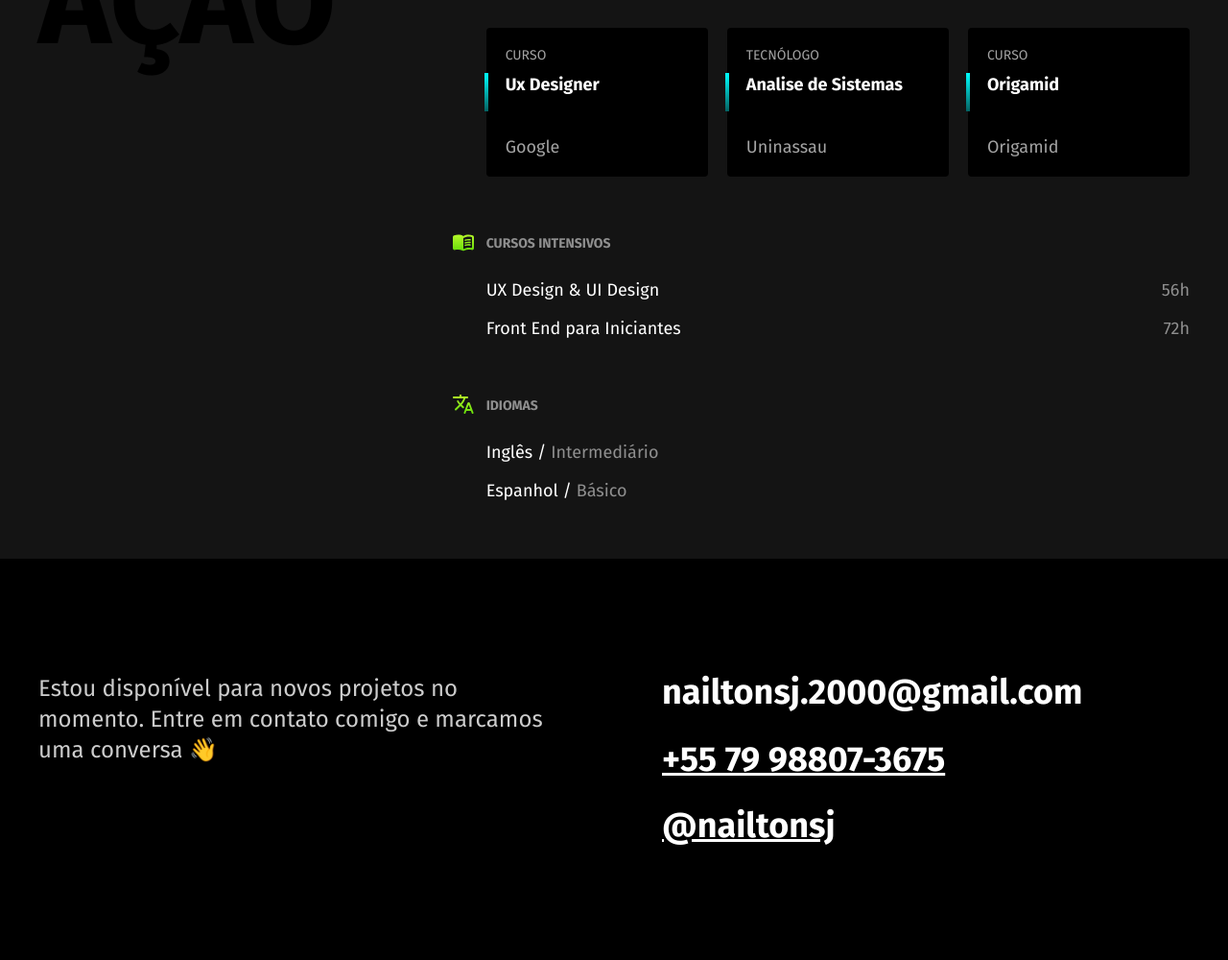
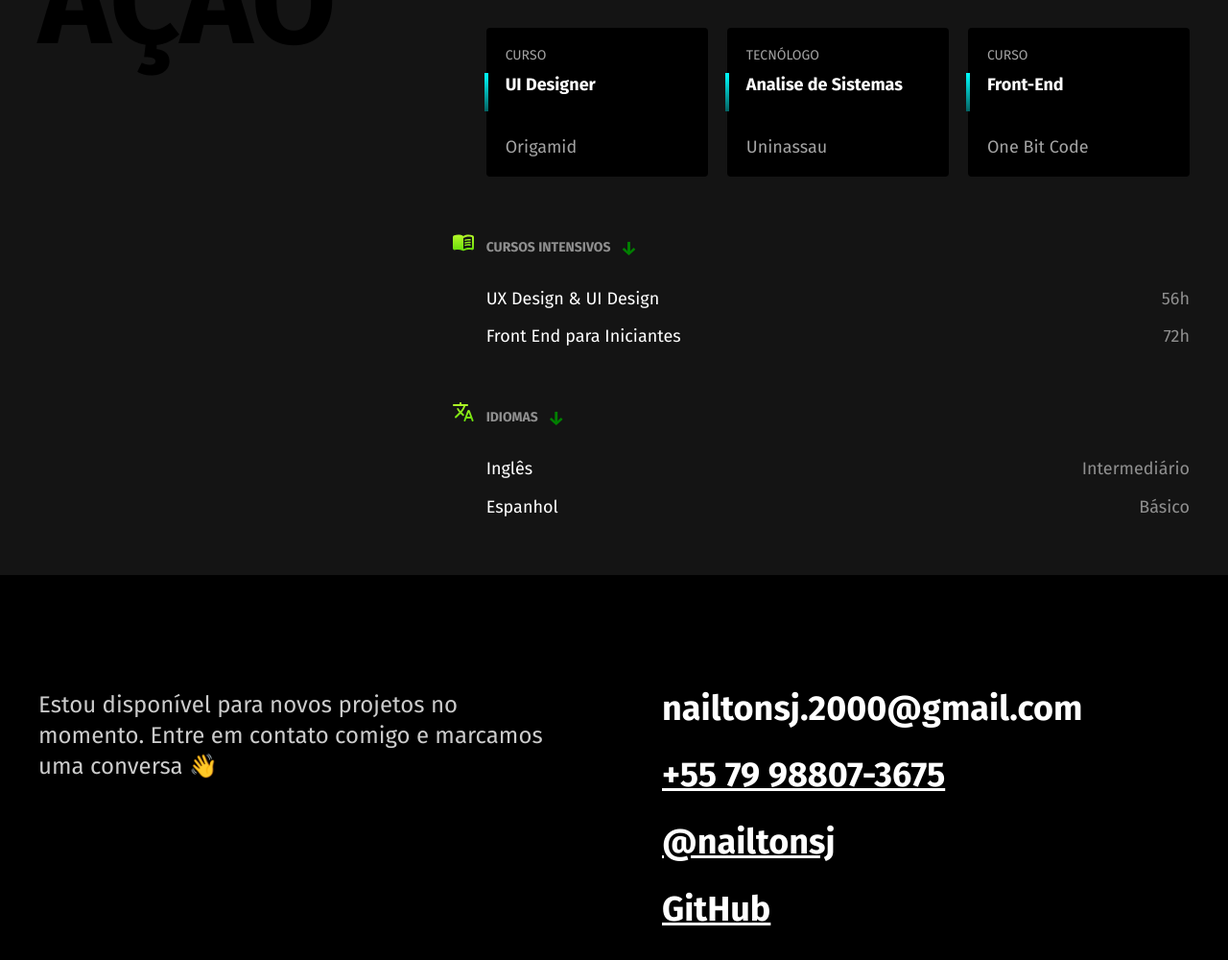
Before and after one commit to nailtonsj/portifolio, a plain HTML site: page index.html in a window 1280 px wide. Shown: the part 1457-2457 px from the top of the page at 96% size. Drawn offline with Linux system fonts and the light colour scheme.

Commit message:
Inserido um dropList formacao

```diff
--- a/css/formacao.css
+++ b/css/formacao.css
@@ -121,6 +121,10 @@
   display: flex;
   justify-content: space-between;
 }
+.idiomas li {
+  display: flex;
+  justify-content: space-between;
+}
 @media (max-width: 800px) {
   .formacao-container {
     grid-template-columns: 1fr;
@@ -138,4 +142,28 @@
     position: initial;
     margin-bottom: 10px;
   }
-} ;
+}
+.formacao-extra h3 {
+  position: relative;
+  display: flex;
+  align-items: center;
+  gap: 10px;
+}
+.formacao-extra h3::after {
+  content: "↑";
+  display: block;
+  color: green;
+  font-size: 20px;
+}
+.formacao-extra h3.ativo::after {
+  content: " ↓ ";
+  display: block;
+  color: green;
+  font-size: 20px;
+}
+.formacao-extra ul {
+  display: none;
+}
+.formacao-extra ul.ativo {
+  display: block;
+}
--- a/css/introducao.css
+++ b/css/introducao.css
@@ -108,7 +108,7 @@
   }
 }
 
-@media (max-width: 400px) {
+@media (max-width: 426px) {
   .introducao {
     grid-template-columns: 1fr;
   }
--- a/index.html
+++ b/index.html
@@ -94,8 +94,8 @@
         <ul class="faculdade-lista">
           <li class="faculdade">
             <span class="faculdade-tipo">Curso</span>
-            <h3 class="faculdade-curso">Ux Designer</h3>
-            <span class="faculdade-instituicao">Google</span>
+            <h3 class="faculdade-curso">UI Designer</h3>
+            <span class="faculdade-instituicao">Origamid</span>
           </li>
           <li class="faculdade">
             <span class="faculdade-tipo">TECNÓLOGO</span>
@@ -105,26 +105,26 @@
           </li>
           <li class="faculdade">
             <span class="faculdade-tipo">Curso</span>
-            <h3 class="faculdade-curso">Origamid
+            <h3 class="faculdade-curso">Front-End
             </h3>
-            <span class="faculdade-instituicao">Origamid</span>
+            <span class="faculdade-instituicao">One Bit Code</span>
           </li>
         </ul>
 
         <div class="formacao-extra">
           <div class="cursos">
-            <h3>Cursos intensivos</h3>
-            <ul>
+            <h3 class="ativo">Cursos intensivos </h3>
+            <ul class="ativo">
               <li> UX Design & UI Design <span>56h</span></li>
               <li> Front End para Iniciantes <span>72h</span></li>
             </ul>
           </div>
           <div class="formacao-extra">
             <div class="idiomas">
-              <h3>Idiomas</h3>
-              <ul>
-                <li>Inglês / <span>Intermediário</span></li>
-                <li>Espanhol / <span>Básico</span></li>
+              <h3 class="ativo">Idiomas</h3>
+              <ul class="ativo">
+                <li>Inglês <span>Intermediário</span></li>
+                <li>Espanhol <span>Básico</span></li>
               </ul>
             </div>
           </div>
@@ -142,6 +142,7 @@
         <li>nailtonsj.2000@gmail.com</li>
         <li><a href="+5579988073675">+55 79 98807-3675</a></li>
         <li><a href="https://www.instagram.com/nailtonpld/" target="_blank">@nailtonsj</a></li>
+        <li><a href="https://github.com/nailtonsj">GitHub</a></li>
       </ul>
       <p class="footer-copy"> Alguns direitos reservados. <abbr title="Voltar para o começo"><a href="#inicio">↑</a></abbr></p>
 
--- a/script.js
+++ b/script.js
@@ -8,6 +8,17 @@ function typeWriter(elemento) {
     }, 100 * i);
   });
 }
-setInterval(typeWriter, 1000);
 const elemento = document.querySelector(".maquina");
-typeWriter(elemento);
+setInterval(() => {
+  typeWriter(elemento);
+}, 10000);
+
+const ativarUl = document.querySelectorAll(".formacao-extra h3");
+if (ativarUl) {
+  ativarUl.forEach((item, index) => {
+    item.addEventListener("click", function (e) {
+      item.classList.toggle("ativo");
+      item.nextElementSibling.classList.toggle("ativo");
+    });
+  });
+}
```
